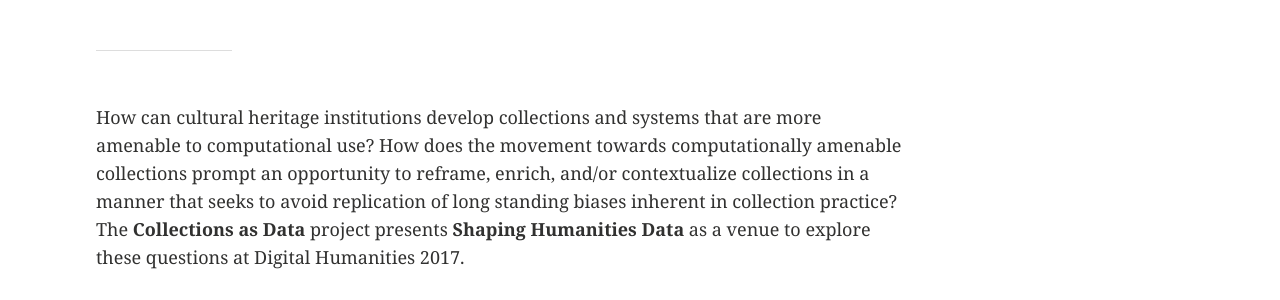
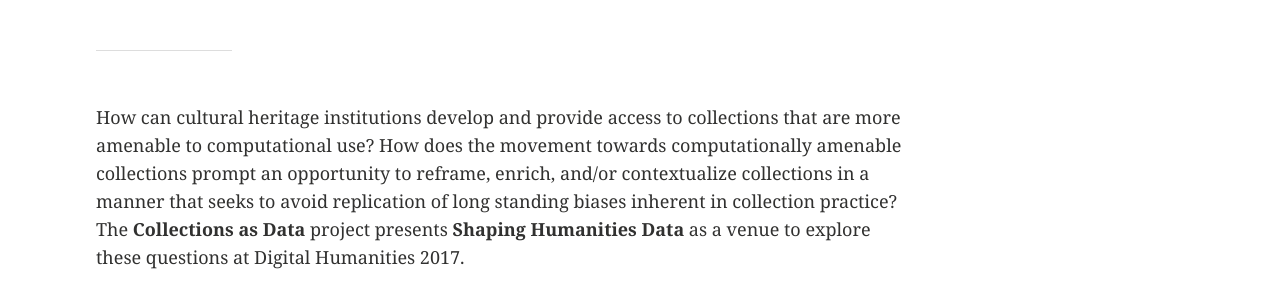
Before and after one commit to collectionsasdata/collectionsasdata.github.io, a Jekyll site: the page built from _posts/2017-08-1-shaping.markdown, in a window 1280 px wide and 900 px high. Shown: the part 212-512 px from the top of the window. Built offline with Jekyll 4.4.1, drawn with Linux system fonts in a browser that asks for light colours.

Commit message:
Update 2017-08-1-shaping.markdown

```diff
--- a/_posts/2017-08-1-shaping.markdown
+++ b/_posts/2017-08-1-shaping.markdown
@@ -5,7 +5,7 @@
 teaser: "Shaping Humanities Data at Digital Humanities 2017"
 ---
 ---
-How can cultural heritage institutions develop collections and systems that are more amenable to computational use? How does the movement towards computationally amenable collections prompt an opportunity to reframe, enrich, and/or contextualize collections in a manner that seeks to avoid replication of long standing biases inherent in collection practice? The **Collections as Data** project presents **Shaping Humanities Data** as a venue to explore these questions at Digital Humanities 2017.
+How can cultural heritage institutions develop and provide access to collections that are more amenable to computational use? How does the movement towards computationally amenable collections prompt an opportunity to reframe, enrich, and/or contextualize collections in a manner that seeks to avoid replication of long standing biases inherent in collection practice? The **Collections as Data** project presents **Shaping Humanities Data** as a venue to explore these questions at Digital Humanities 2017.
 
 Shaping Humanities Data features eleven talks and five demonstrations. Talks and demonstrations were solicited through a [CFP](https://collectionsasdata.github.io/dh2017/) and reviewed by an international program committee. The event includes opportunities for discussion and workshopping [*Collections as Data*](https://collectionsasdata.github.io/statement/) frameworks. The workshop will inform the development of recommendations that aim to support cultural heritage collections as data efforts.
 
```
